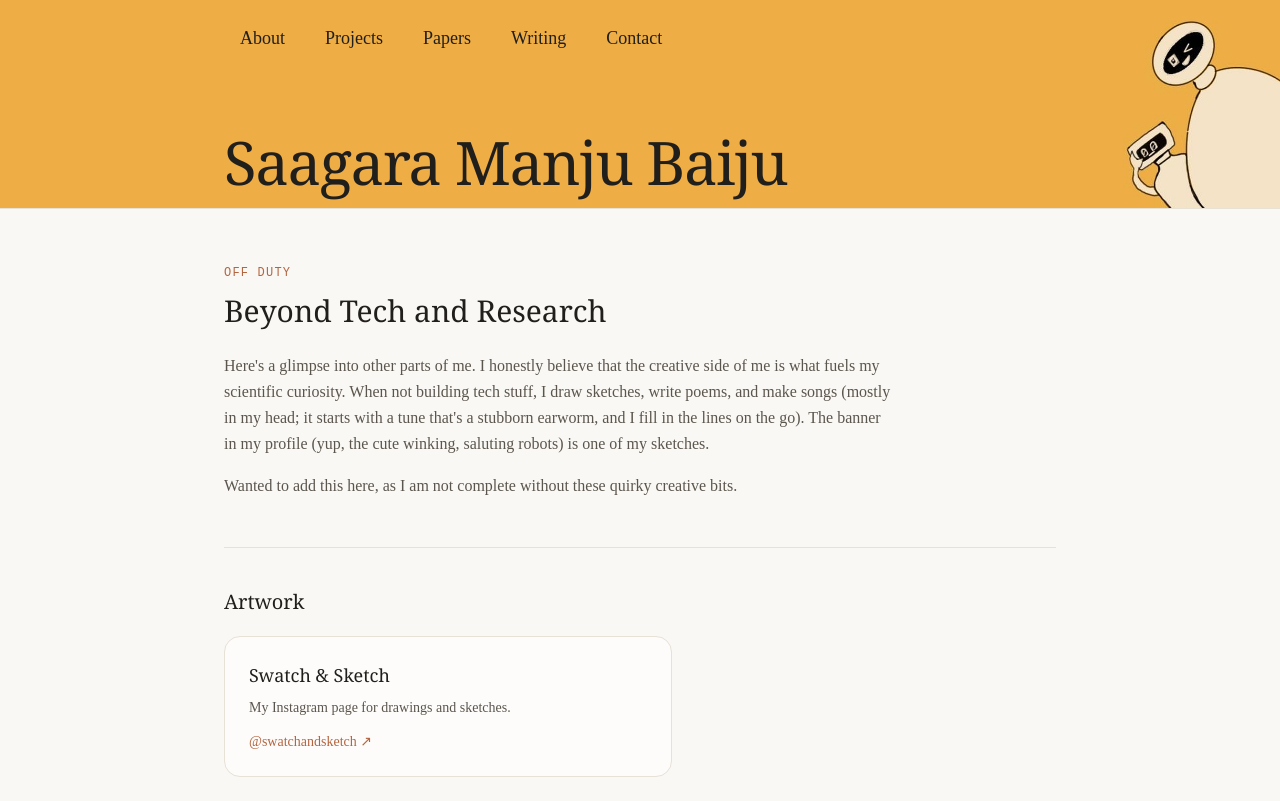
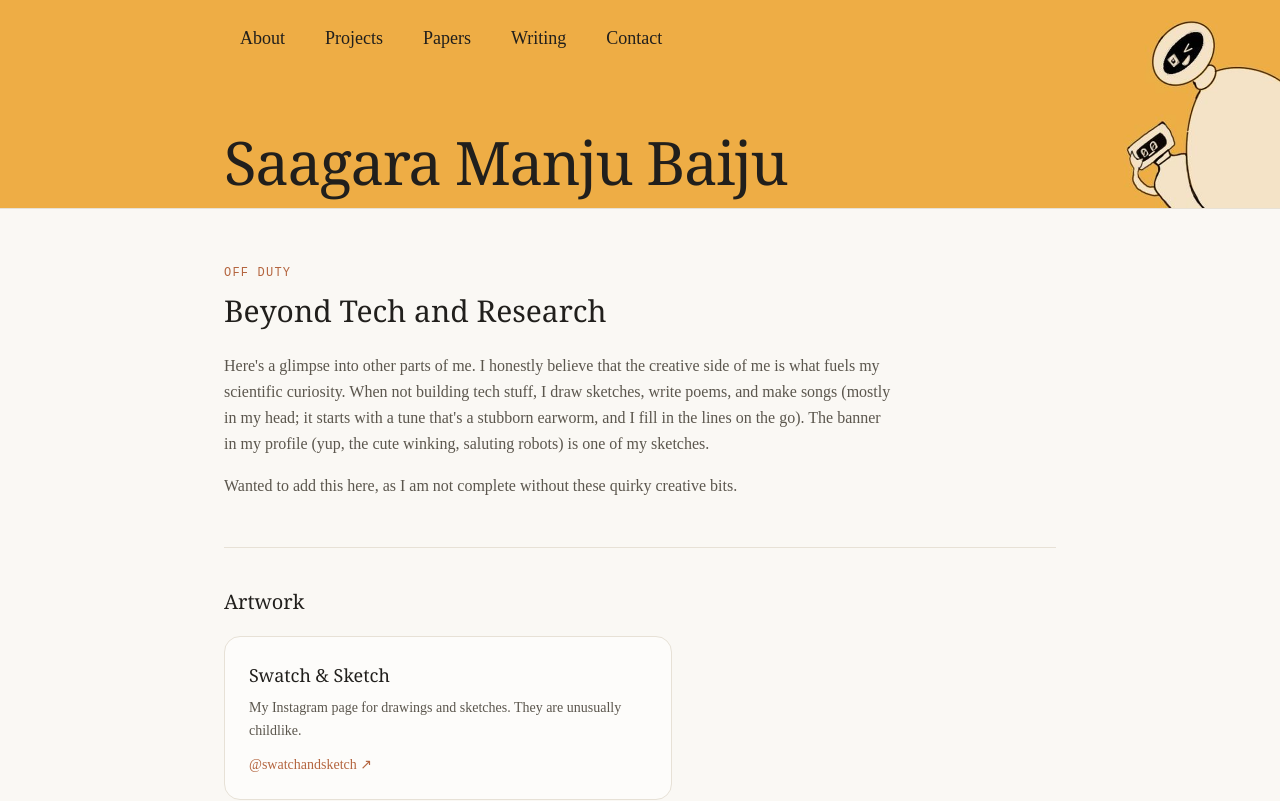
Before and after one commit to SaagaraMB/saagara-portfolio, a Next.js app: page /off-duty in a window 1280 px wide. Shown: the top 801 px of the page. Built offline with nearby package versions, Linux system fonts and the light colour scheme.

Commit message:
Add note about drawing style to Off Duty artwork blurb

```diff
--- a/app/off-duty/page.tsx
+++ b/app/off-duty/page.tsx
@@ -38,7 +38,8 @@ export default function OffDutyPage() {
             Swatch & Sketch
           </h3>
           <p className="text-sm text-ink2 leading-relaxed">
-            My Instagram page for drawings and sketches.
+            My Instagram page for drawings and sketches. They are unusually
+            childlike.
           </p>
           <p className="mt-3 text-sm text-accent">@swatchandsketch ↗</p>
         </a>
```
